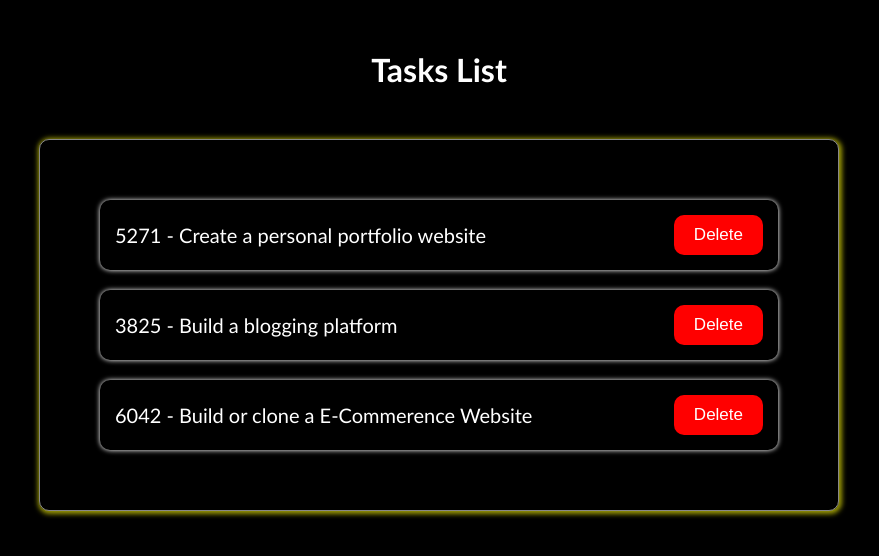
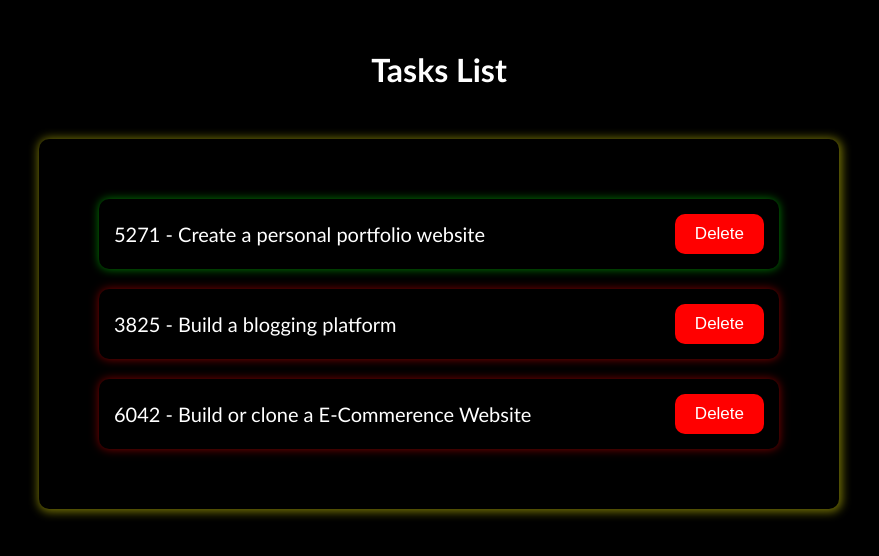
Before and after one commit to Saketh-Reddy-Bejadi/TaskProject, a React (Create React App) app in the folder mp_app/: page / in a window 1280 px wide. Shown: the top 556 px of the page, without its empty margins (201-1080 px from the left). Built offline with nearby package versions, Linux system fonts and the light colour scheme.

Commit message:
done with module-3

```diff
--- a/mp_app/src/App.css
+++ b/mp_app/src/App.css
@@ -18,8 +18,8 @@ body{
   margin: 50px;
 }
 .TaskItems{
-  border: 1px solid rgba(255, 255, 255, 0.533);
-  box-shadow: 1px 1px 5px 2px rgba(218, 215, 9, 0.718);
+  /* border: 1px solid rgba(255, 255, 255, 0.533); */
+  box-shadow: 1px 1px 10px 2px rgba(218, 215, 9, 0.517);
   padding: 40px;
   width: 800px;
   height: 100%;
@@ -28,7 +28,6 @@ body{
   font-size: 20px;
 }
 .TaskItems li{
-  box-shadow: 0.1px 0.1px 5px 0.2px white;
   margin: 20px;
   padding: 15px;
   border-radius: 10px;
@@ -45,3 +44,9 @@ body{
   border-radius: 10px;
 
 }
+.completed{
+  box-shadow: 0.1px 0.1px 10px 0.1px rgba(0, 255, 8, 0.493);
+}
+.notcompleted{
+  box-shadow: 0.1px 0.1px 10px 0.2px rgba(255, 0, 0, 0.501);
+}
--- a/mp_app/src/App.js
+++ b/mp_app/src/App.js
@@ -18,7 +18,7 @@ export const App = () => {
       <h1 className='Heading' >Tasks List</h1>
       <ul className='TaskItems' >
         {tasks.map((task)=>(
-          <li key={task.id} >
+          <li key={task.id} className={(task.completed===true)?"completed":"notcompleted"} >
             <span>{task.id} - {task.name}</span>
             <button onClick={()=>handleDelete(task.id)} className='Deletebtn' >Delete</button>
           </li>
```
